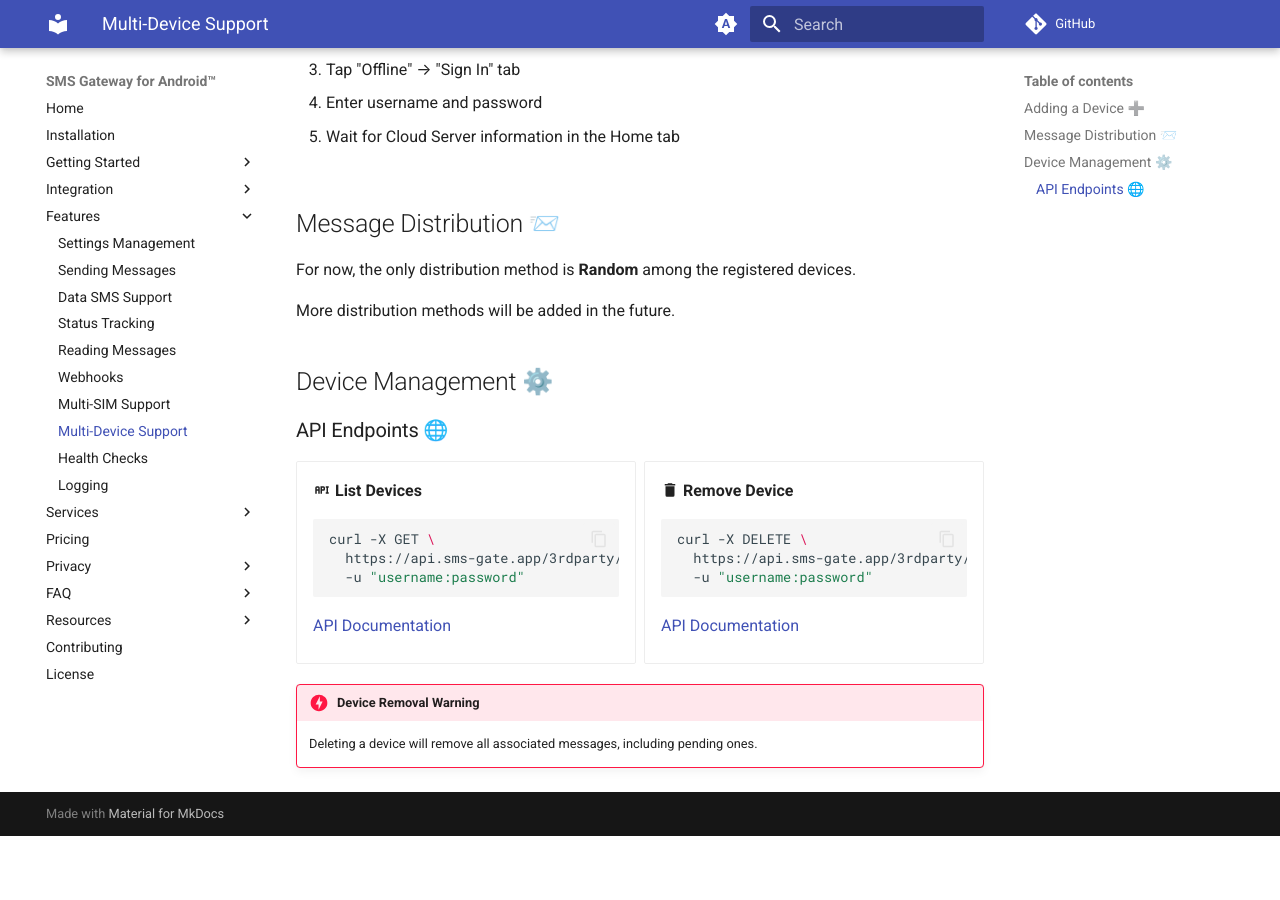
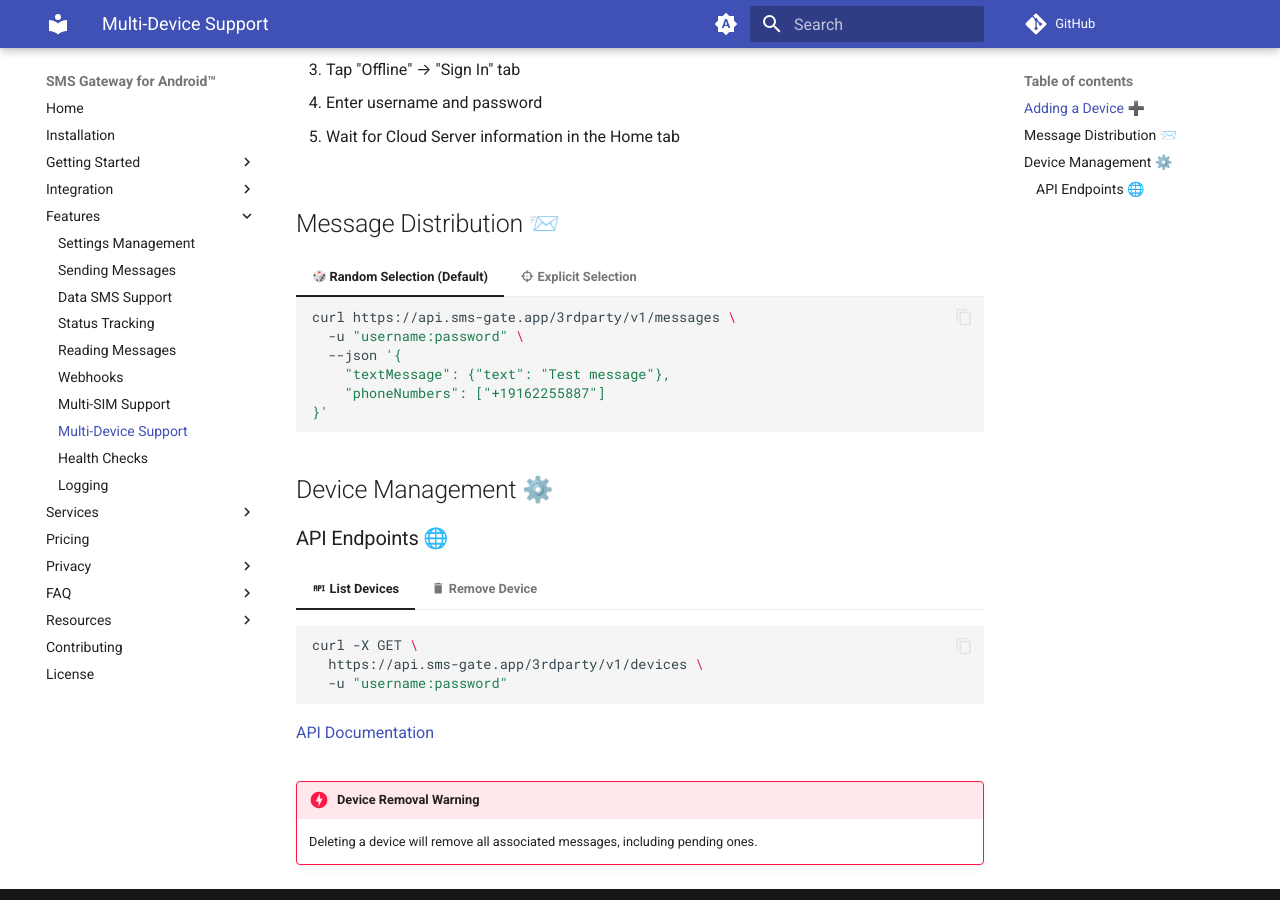
Before and after one commit to android-sms-gateway/docs-web, an MkDocs documentation site: the page built from docs/features/multi-device.md, in a window 1280 px wide and 900 px high, scrolled down 538 px. Built offline with MkDocs 1.6.1 and Material for MkDocs 9.7.7, drawn with Linux system fonts in a browser that asks for light colours; emoji names are drawn with the system emoji font; comment, search, counter and statistics services are not loaded; before the commit the page ends 1374 px from its top, so only the background shows below that.

Commit message:
[features] add explicit device selection docs

````diff
--- a/docs/features/multi-device.md
+++ b/docs/features/multi-device.md
@@ -36,17 +36,32 @@
 
 ## Message Distribution 📨
 
-For now, the only distribution method is **Random** among the registered devices.
+=== ":game_die: Random Selection (Default)"
+    ```bash
+    curl https://api.sms-gate.app/3rdparty/v1/messages \
+      -u "username:password" \
+      --json '{
+        "textMessage": {"text": "Test message"},
+        "phoneNumbers": ["+19162255887"]
+    }'
+    ```
 
-More distribution methods will be added in the future.
+=== ":material-target: Explicit Selection"
+    ```bash
+    curl https://api.sms-gate.app/3rdparty/v1/messages \
+      -u "username:password" \
+      --json '{
+        "textMessage": {"text": "Test message"},
+        "phoneNumbers": ["+19162255887"],
+        "deviceId": "dev_abc123"
+    }'
+    ```
 
 ## Device Management ⚙️
 
 ### API Endpoints 🌐
 
-<div class="grid cards" markdown>
-
-- :material-api: **List Devices**
+=== ":material-api: List Devices"
     ```bash
     curl -X GET \
       https://api.sms-gate.app/3rdparty/v1/devices \
@@ -54,7 +69,7 @@
     ```
     [API Documentation](https://api.sms-gate.app/#/User/get_3rdparty_v1_devices)
 
-- :material-delete: **Remove Device**
+=== ":material-delete: Remove Device"
     ```bash
     curl -X DELETE \
       https://api.sms-gate.app/3rdparty/v1/devices/DEVICE_ID \
@@ -62,7 +77,5 @@
     ```
     [API Documentation](https://api.sms-gate.app/#/User/delete_3rdparty_v1_devices__id_)
 
-</div>
-
 !!! danger "Device Removal Warning"
     Deleting a device will remove all associated messages, including pending ones.
````
Also changed, not shown: docs/features/sending-messages.md (+14 -12 lines).
